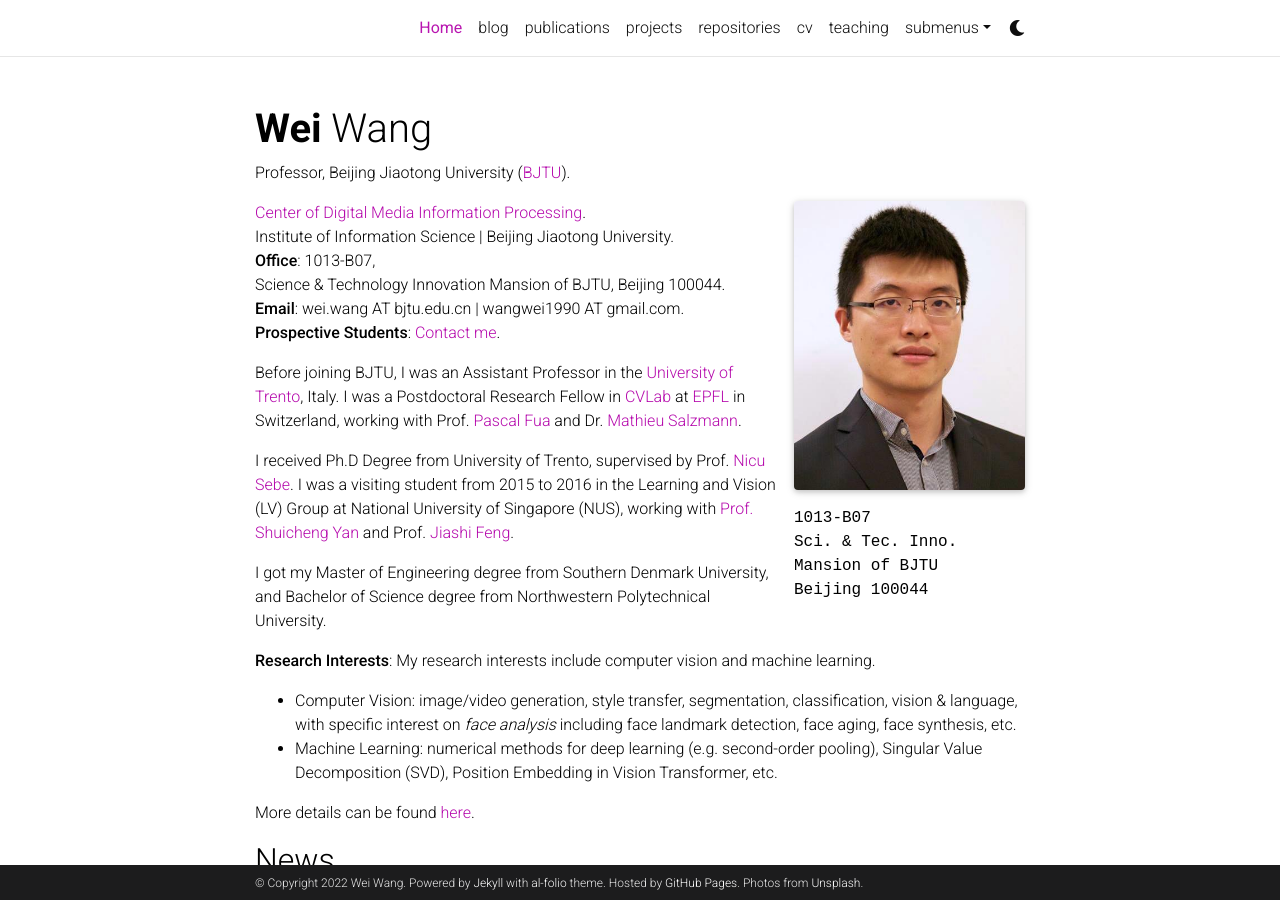
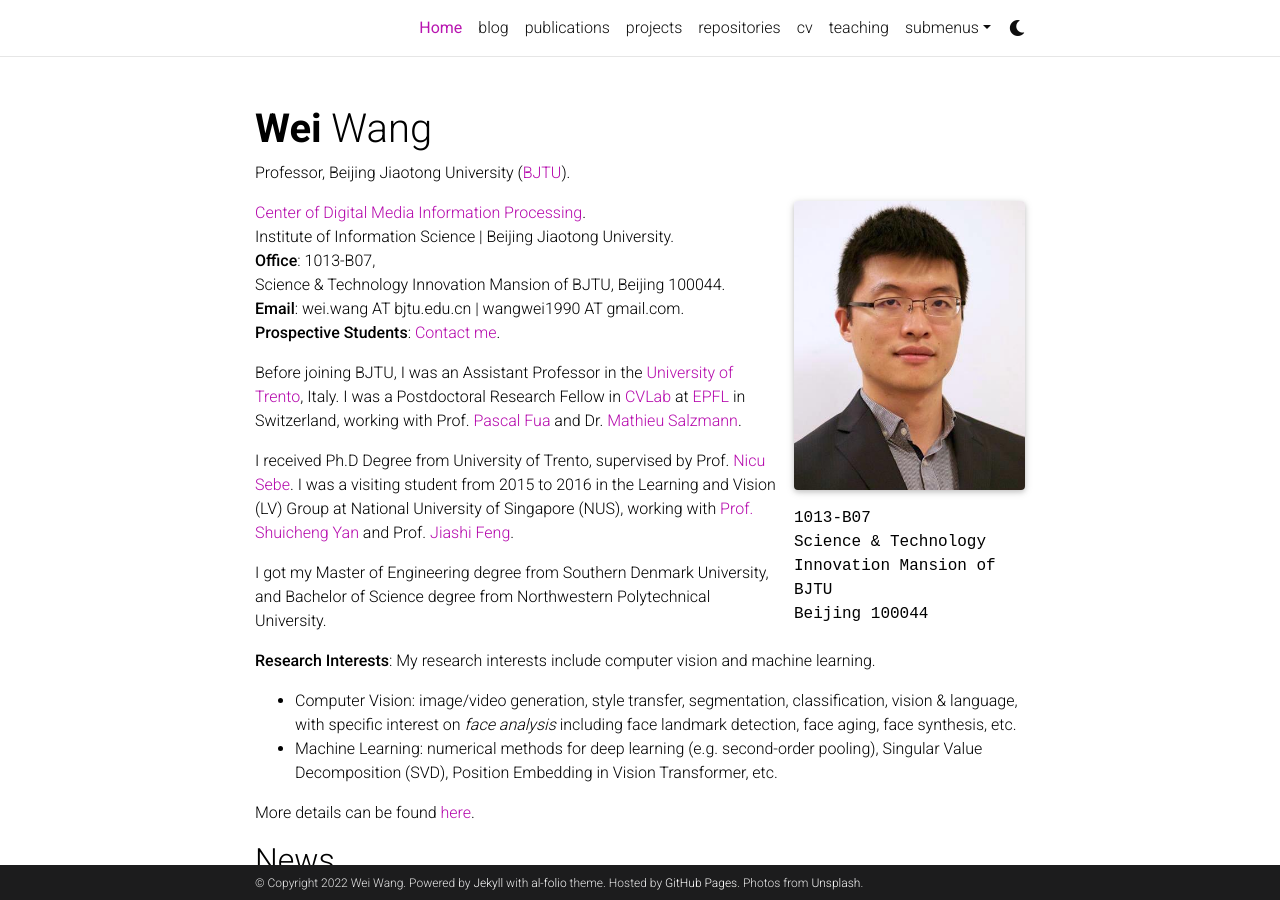
Before and after one commit to WeiWangTrento/WeiWangTrento.github.io, a Jekyll site: the page built from _pages/about.md, in a window 1280 px wide and 900 px high. Built offline with Jekyll 4.4.1, drawn with Linux system fonts in a browser that asks for light colours; full-size pictures stand in for the smaller copies a plugin makes; emoji names are drawn with the system emoji font; comment, search, counter and statistics services are not loaded; a style sheet for code colours, icons or effects is not loaded.

Commit message:
Update about.md

```diff
--- a/_pages/about.md
+++ b/_pages/about.md
@@ -10,7 +10,7 @@ profile:
   image_circular: false # crops the image to make it circular
   address: >
     <p>1013-B07</p>
-    <p>Sci. & Tec. Inno. Mansion of BJTU</p>
+    <p>Science & Technology Innovation Mansion of BJTU</p>
     <p>Beijing 100044</p>
 
 news: true  # includes a list of news items
```
